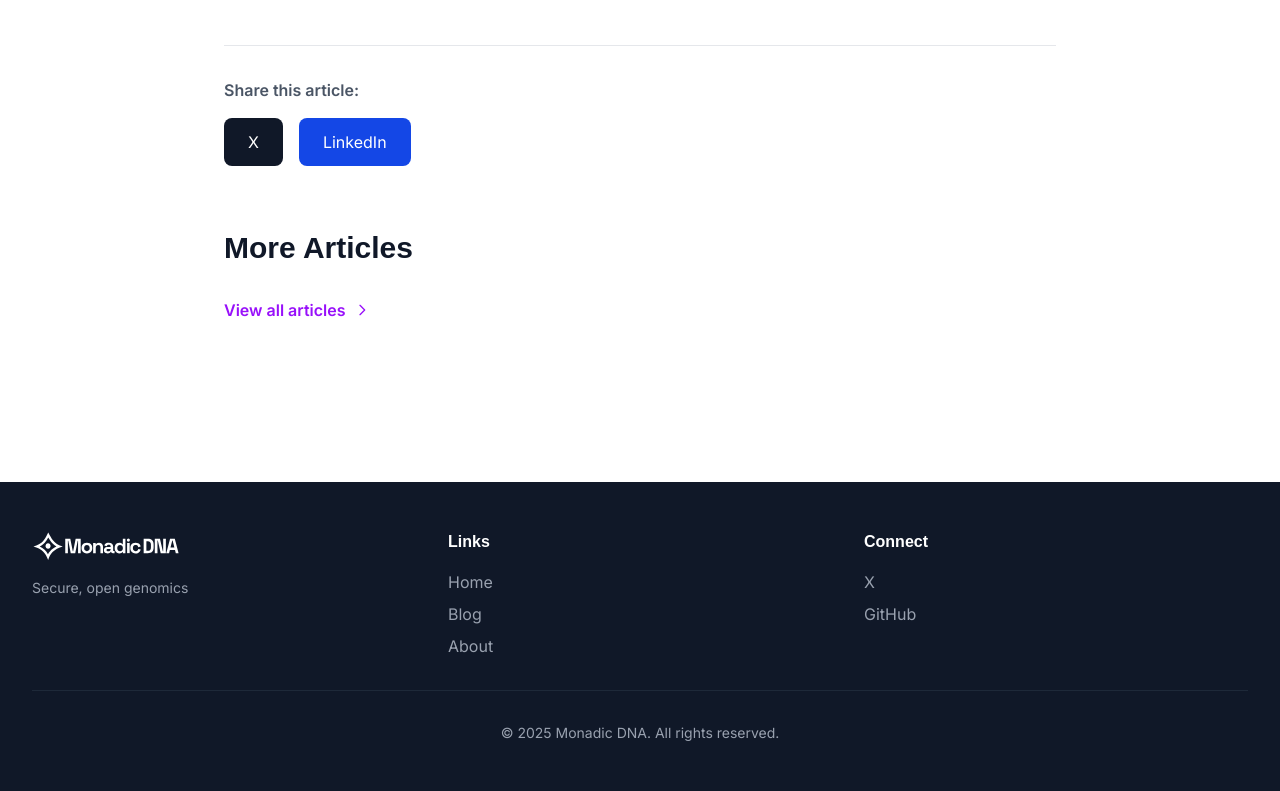
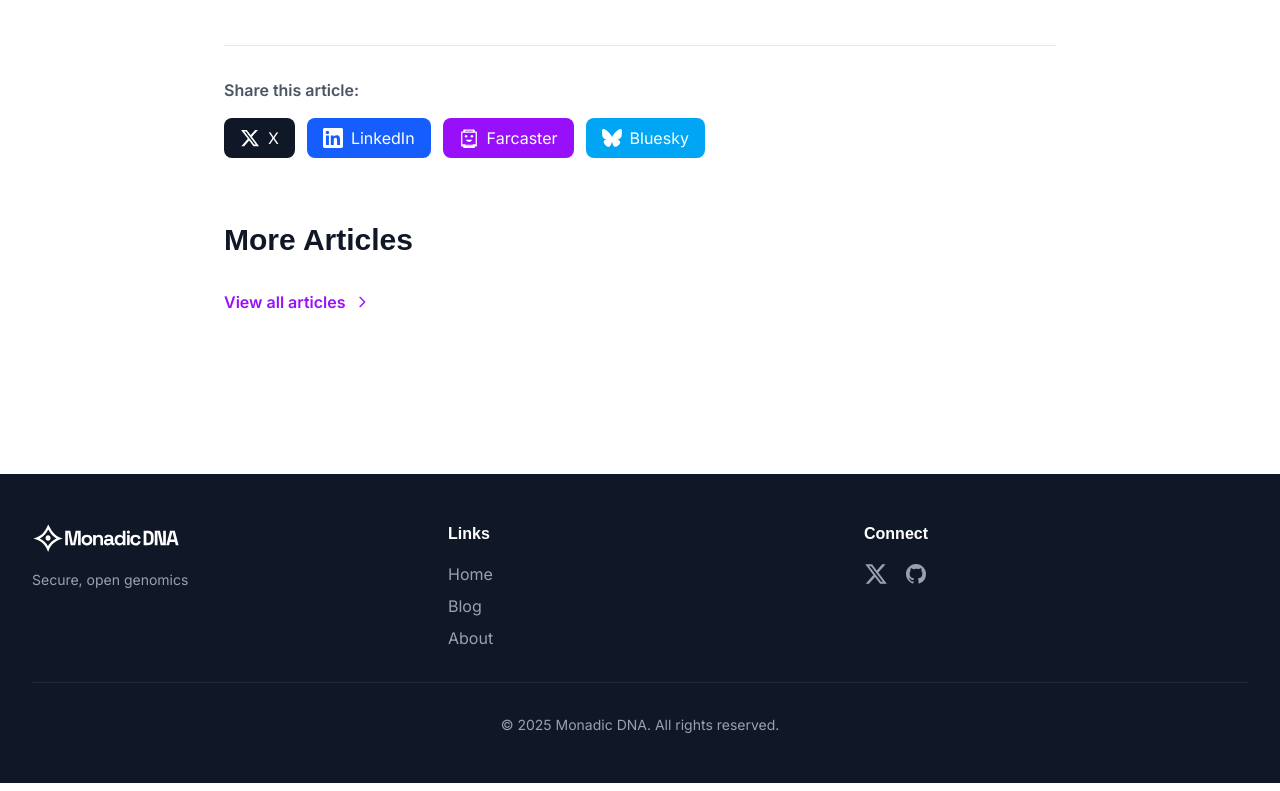
Before and after one commit to Monadic-DNA/Blog, an Astro site: page /blog/homomorphic-encryption-explained in a window 1280 px wide. Shown: the part 2435-3226 px from the top of the page. Built offline with nearby package versions, Linux system fonts and the light colour scheme; Astro itself is replaced by a stand-in of ours; a web font is replaced by a local one.

Commit message:
Update favicon and UI layout. Added share buttons for multiple platforms and enhanced navigation links.

```diff
--- a/src/layouts/Layout.astro
+++ b/src/layouts/Layout.astro
@@ -33,9 +33,9 @@ const { title, description = 'Monadic DNA - Secure, open genomics' } = Astro.pro
             </a>
           </div>
           <div class="hidden md:flex space-x-8">
-            <a href="/" class="text-gray-700 hover:text-gray-900 font-medium transition-colors">Home</a>
+            <a href="https://monadicdna.com/" class="text-gray-700 hover:text-gray-900 font-medium transition-colors">Home</a>
             <a href="/blog" class="text-gray-700 hover:text-gray-900 font-medium transition-colors">Blog</a>
-            <a href="/about" class="text-gray-700 hover:text-gray-900 font-medium transition-colors">About</a>
+            <a href="https://monadicdna.com/#about" class="text-gray-700 hover:text-gray-900 font-medium transition-colors">About</a>
           </div>
           <button class="md:hidden p-2">
             <svg class="w-6 h-6" fill="none" stroke="currentColor" viewBox="0 0 24 24">
@@ -66,17 +66,25 @@ const { title, description = 'Monadic DNA - Secure, open genomics' } = Astro.pro
           <div>
             <h3 class="font-unbounded font-semibold mb-4">Links</h3>
             <ul class="space-y-2 text-gray-400">
-              <li><a href="/" class="hover:text-white transition-colors">Home</a></li>
+              <li><a href="https://monadicdna.com/" class="hover:text-white transition-colors">Home</a></li>
               <li><a href="/blog" class="hover:text-white transition-colors">Blog</a></li>
-              <li><a href="/about" class="hover:text-white transition-colors">About</a></li>
+              <li><a href="https://monadicdna.com/#about" class="hover:text-white transition-colors">About</a></li>
             </ul>
           </div>
           <div>
             <h3 class="font-unbounded font-semibold mb-4">Connect</h3>
-            <ul class="space-y-2 text-gray-400">
-              <li><a href="https://x.com/monadicdna" class="hover:text-white transition-colors">X</a></li>
-              <li><a href="https://github.com/monadicdna" class="hover:text-white transition-colors">GitHub</a></li>
-            </ul>
+            <div class="flex gap-4">
+              <a href="https://x.com/monadicdna" class="text-gray-400 hover:text-white transition-colors" aria-label="X">
+                <svg class="w-6 h-6" fill="currentColor" viewBox="0 0 24 24">
+                  <path d="M18.244 2.25h3.308l-7.227 8.26 8.502 11.24H16.17l-5.214-6.817L4.99 21.75H1.68l7.73-8.835L1.254 2.25H8.08l4.713 6.231zm-1.161 17.52h1.833L7.084 4.126H5.117z"/>
+                </svg>
+              </a>
+              <a href="https://github.com/monadicdna" class="text-gray-400 hover:text-white transition-colors" aria-label="GitHub">
+                <svg class="w-6 h-6" fill="currentColor" viewBox="0 0 24 24">
+                  <path fill-rule="evenodd" d="M12 2C6.477 2 2 6.484 2 12.017c0 4.425 2.865 8.18 6.839 9.504.5.092.682-.217.682-.483 0-.237-.008-.868-.013-1.703-2.782.605-3.369-1.343-3.369-1.343-.454-1.158-1.11-1.466-1.11-1.466-.908-.62.069-.608.069-.608 1.003.07 1.531 1.032 1.531 1.032.892 1.53 2.341 1.088 2.91.832.092-.647.35-1.088.636-1.338-2.22-.253-4.555-1.113-4.555-4.951 0-1.093.39-1.988 1.029-2.688-.103-.253-.446-1.272.098-2.65 0 0 .84-.27 2.75 1.026A9.564 9.564 0 0112 6.844c.85.004 1.705.115 2.504.337 1.909-1.296 2.747-1.027 2.747-1.027.546 1.379.202 2.398.1 2.651.64.7 1.028 1.595 1.028 2.688 0 3.848-2.339 4.695-4.566 4.943.359.309.678.92.678 1.855 0 1.338-.012 2.419-.012 2.747 0 .268.18.58.688.482A10.019 10.019 0 0022 12.017C22 6.484 17.522 2 12 2z" clip-rule="evenodd"/>
+                </svg>
+              </a>
+            </div>
           </div>
         </div>
         <div class="border-t border-gray-800 mt-8 pt-8 text-center text-gray-400 text-sm">
--- a/src/pages/blog/[...slug].astro
+++ b/src/pages/blog/[...slug].astro
@@ -68,22 +68,64 @@ function formatDate(date: Date) {
       <!-- Share section -->
       <div class="mt-12 pt-8 border-t border-gray-200">
         <p class="text-gray-600 mb-4 font-semibold">Share this article:</p>
-        <div class="flex gap-4">
+        <div class="flex gap-3 flex-wrap">
+          <!-- X -->
           <a
             href={`https://x.com/intent/tweet?text=${encodeURIComponent(post.data.title)}&url=${encodeURIComponent(Astro.url.href)}`}
             target="_blank"
             rel="noopener noreferrer"
-            class="px-6 py-3 bg-gray-900 text-white rounded-lg hover:bg-gray-800 transition-colors"
+            class="inline-flex items-center gap-2 px-4 py-2 bg-gray-900 text-white rounded-lg hover:bg-gray-800 transition-colors"
+            aria-label="Share on X"
           >
-            X
+            <svg class="w-5 h-5" fill="currentColor" viewBox="0 0 24 24">
+              <path d="M18.244 2.25h3.308l-7.227 8.26 8.502 11.24H16.17l-5.214-6.817L4.99 21.75H1.68l7.73-8.835L1.254 2.25H8.08l4.713 6.231zm-1.161 17.52h1.833L7.084 4.126H5.117z"/>
+            </svg>
+            <span>X</span>
           </a>
+
+          <!-- LinkedIn -->
           <a
             href={`https://www.linkedin.com/sharing/share-offsite/?url=${encodeURIComponent(Astro.url.href)}`}
             target="_blank"
             rel="noopener noreferrer"
-            class="px-6 py-3 bg-blue-700 text-white rounded-lg hover:bg-blue-800 transition-colors"
+            class="inline-flex items-center gap-2 px-4 py-2 bg-blue-600 text-white rounded-lg hover:bg-blue-700 transition-colors"
+            aria-label="Share on LinkedIn"
           >
-            LinkedIn
+            <svg class="w-5 h-5" fill="currentColor" viewBox="0 0 24 24">
+              <path d="M20.447 20.452h-3.554v-5.569c0-1.328-.027-3.037-1.852-3.037-1.853 0-2.136 1.445-2.136 2.939v5.667H9.351V9h3.414v1.561h.046c.477-.9 1.637-1.85 3.37-1.85 3.601 0 4.267 2.37 4.267 5.455v6.286zM5.337 7.433c-1.144 0-2.063-.926-2.063-2.065 0-1.138.92-2.063 2.063-2.063 1.14 0 2.064.925 2.064 2.063 0 1.139-.925 2.065-2.064 2.065zm1.782 13.019H3.555V9h3.564v11.452zM22.225 0H1.771C.792 0 0 .774 0 1.729v20.542C0 23.227.792 24 1.771 24h20.451C23.2 24 24 23.227 24 22.271V1.729C24 .774 23.2 0 22.222 0h.003z"/>
+            </svg>
+            <span>LinkedIn</span>
+          </a>
+
+          <!-- Farcaster -->
+          <a
+            href={`https://warpcast.com/~/compose?text=${encodeURIComponent(post.data.title + ' ' + Astro.url.href)}`}
+            target="_blank"
+            rel="noopener noreferrer"
+            class="inline-flex items-center gap-2 px-4 py-2 bg-purple-600 text-white rounded-lg hover:bg-purple-700 transition-colors"
+            aria-label="Share on Farcaster"
+          >
+            <svg class="w-5 h-5" fill="currentColor" viewBox="0 0 24 24">
+              <path d="M20.8 4.3h-1.9V2.5c0-.4-.3-.7-.7-.7H5.8c-.4 0-.7.3-.7.7v1.8H3.2c-.4 0-.7.3-.7.7v16.5c0 .4.3.7.7.7h1.9v1.3c0 .4.3.7.7.7h12.4c.4 0 .7-.3.7-.7v-1.3h1.9c.4 0 .7-.3.7-.7V5c0-.4-.3-.7-.7-.7zm-13.3 0V3.2h9V4.3h-9zm0 16.5v-1.1h9v1.1h-9zM20 19.5H4V5.7h16v13.8z"/>
+              <circle cx="8.5" cy="10" r="1.5"/>
+              <circle cx="15.5" cy="10" r="1.5"/>
+              <path d="M12 16.5c1.7 0 3.2-1 4-2.5H8c.8 1.5 2.3 2.5 4 2.5z"/>
+            </svg>
+            <span>Farcaster</span>
+          </a>
+
+          <!-- Bluesky -->
+          <a
+            href={`https://bsky.app/intent/compose?text=${encodeURIComponent(post.data.title + ' ' + Astro.url.href)}`}
+            target="_blank"
+            rel="noopener noreferrer"
+            class="inline-flex items-center gap-2 px-4 py-2 bg-sky-500 text-white rounded-lg hover:bg-sky-600 transition-colors"
+            aria-label="Share on Bluesky"
+          >
+            <svg class="w-5 h-5" fill="currentColor" viewBox="0 0 24 24">
+              <path d="M12 10.8c-1.087-2.114-4.046-6.053-6.798-7.995C2.566.944 1.561 1.266.902 1.565.139 1.908 0 3.08 0 3.768c0 .69.378 5.65.624 6.479.815 2.736 3.713 3.66 6.383 3.364.136-.02.275-.039.415-.056-.138.022-.276.04-.415.056-3.912.58-7.387 2.005-2.83 7.078 5.013 5.19 6.87-1.113 7.823-4.308.953 3.195 2.05 9.271 7.733 4.308 4.267-4.308 1.172-6.498-2.74-7.078a8.741 8.741 0 0 1-.415-.056c.14.017.279.036.415.056 2.67.297 5.568-.628 6.383-3.364.246-.828.624-5.79.624-6.478 0-.69-.139-1.861-.902-2.206-.659-.298-1.664-.62-4.3 1.24C16.046 4.748 13.087 8.687 12 10.8z"/>
+            </svg>
+            <span>Bluesky</span>
           </a>
         </div>
       </div>
--- a/src/pages/index.astro
+++ b/src/pages/index.astro
@@ -18,9 +18,14 @@ function formatDate(date: Date) {
 <Layout title="Monadic DNA" description="Latest insights on privacy-preserving genomics, cryptography, and secure computation">
   <section class="py-20">
     <div class="max-w-4xl mx-auto px-4 sm:px-6 lg:px-8">
-      <h1 class="font-unbounded text-4xl md:text-5xl font-bold mb-12">
-        Monadic DNA
-      </h1>
+      <!-- Blind Computation Image -->
+      <div class="mb-12 flex justify-center">
+        <img
+          src="/Illustrations/Blind Computation v1.svg"
+          alt="Blind Computation"
+          class="w-48 h-48 object-contain opacity-80"
+        />
+      </div>
 
       <div class="space-y-12">
         {posts.map((post) => (
```
Also changed, not shown: public/favicon.svg.
